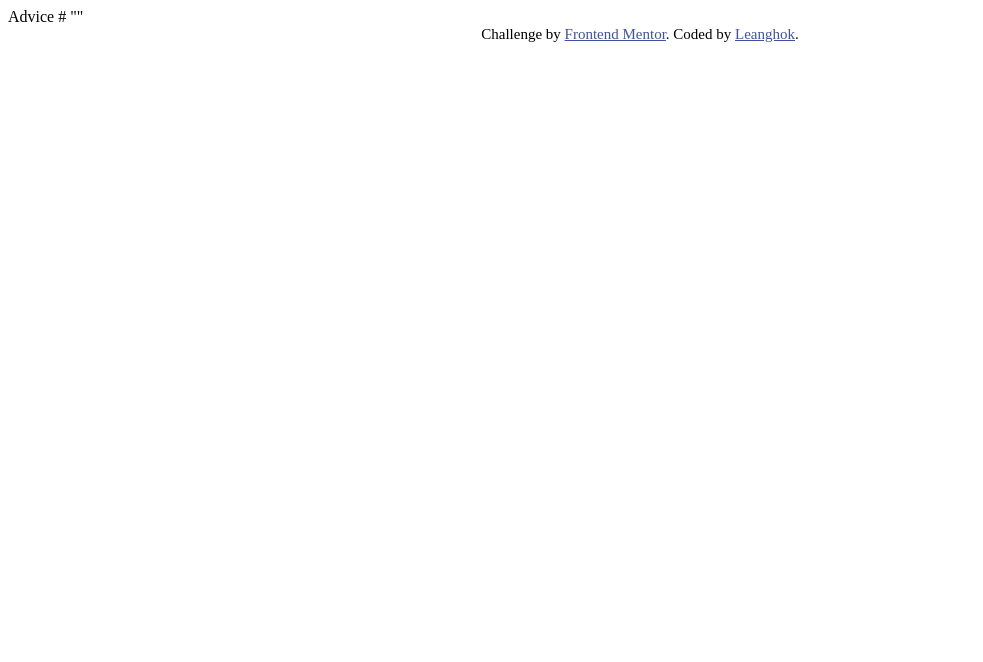
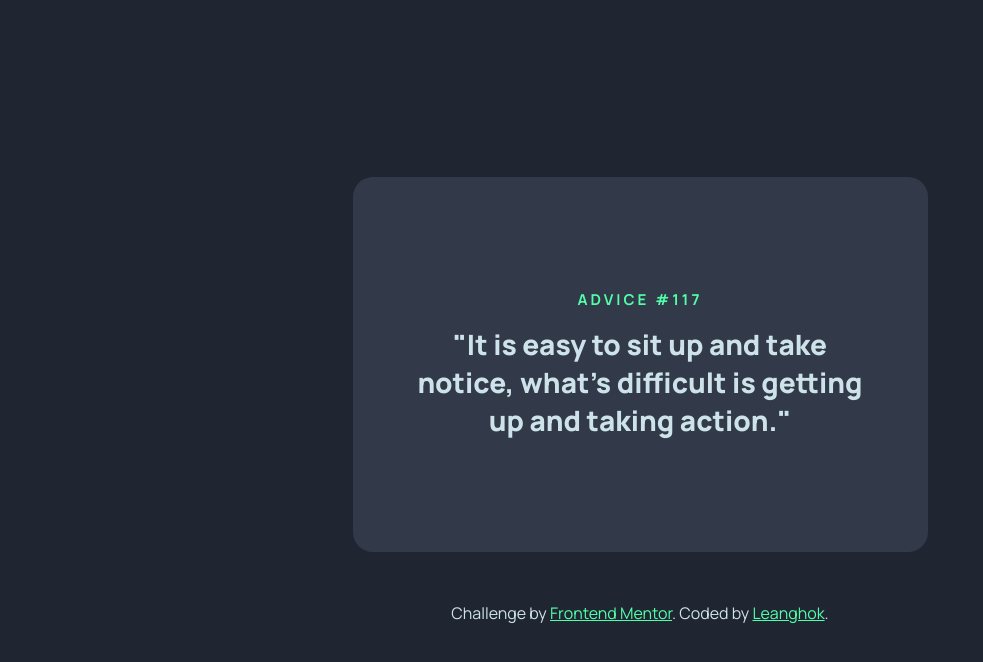
Before and after one commit to leanghok120/Advice-Gen, a plain HTML site: page index.html in a window 1280 px wide. Shown: the whole page, without its empty margins (0-983 px from the left). Drawn offline with Linux system fonts and the light colour scheme.

Commit message:
Finish attribution

```diff
--- a/index.html
+++ b/index.html
@@ -14,11 +14,22 @@
     <title>Advice generator app</title>
 
     <link rel="stylesheet" href="style.css" />
+    <link rel="preconnect" href="https://fonts.googleapis.com" />
+    <link rel="preconnect" href="https://fonts.gstatic.com" crossorigin />
+    <link
+      href="https://fonts.googleapis.com/css2?family=Manrope:wght@200..800&display=swap"
+      rel="stylesheet"
+    />
   </head>
   <body>
-    Advice #<!-- Advice ID goes here -->
+    <div class="container">
+      <p id="advice-id">Advice #117</p>
 
-    "<!-- Advice text goes here -->"
+      <h1 id="advice-text">
+        "It is easy to sit up and take notice, what's difficult is getting up
+        and taking action."
+      </h1>
+    </div>
 
     <div class="attribution">
       Challenge by
--- a/style.css
+++ b/style.css
@@ -1,7 +1,70 @@
+:root {
+  --grayish-blue: hsl(217, 19%, 38%);
+  --light-cyan: hsl(193, 38%, 86%);
+  --neon-green: hsl(150, 100%, 66%);
+  --dark-gray-blue: hsl(217, 19%, 24%);
+  --dark-blue: hsl(218, 23%, 16%);
+}
+
+* {
+  box-sizing: border-box;
+  margin: 0;
+  padding: 0;
+}
+
+html,
+body {
+  height: 100%;
+}
+
+body {
+  display: flex;
+  flex-direction: column;
+  align-items: center;
+  justify-content: center;
+  background-color: var(--dark-blue);
+  color: white;
+  font-family: "Manrope", sans-serif;
+}
+
+.container {
+  display: flex;
+  flex-direction: column;
+  align-items: center;
+  justify-content: center;
+  background-color: var(--dark-gray-blue);
+  margin-bottom: 50px;
+  height: 375px;
+  width: 575px;
+  border-radius: 20px;
+  padding: 0px 50px;
+}
+
+#advice-id {
+  color: var(--neon-green);
+  letter-spacing: 3px;
+  text-transform: uppercase;
+  font-weight: bold;
+  margin-bottom: 15px;
+  font-size: 15px;
+}
+
+#advice-text {
+  color: var(--light-cyan);
+  text-align: center;
+  font-weight: 900;
+  font-size: 28px;
+}
+
 .attribution {
-  font-size: 15px;
+  font-size: 16px;
   text-align: center;
+  color: var(--light-cyan);
 }
 .attribution a {
-  color: hsl(228, 45%, 44%);
+  color: var(--neon-green);
+  transition: all 0.15s ease-out;
 }
+.attribution a:hover {
+  opacity: 0.7;
+}
```
